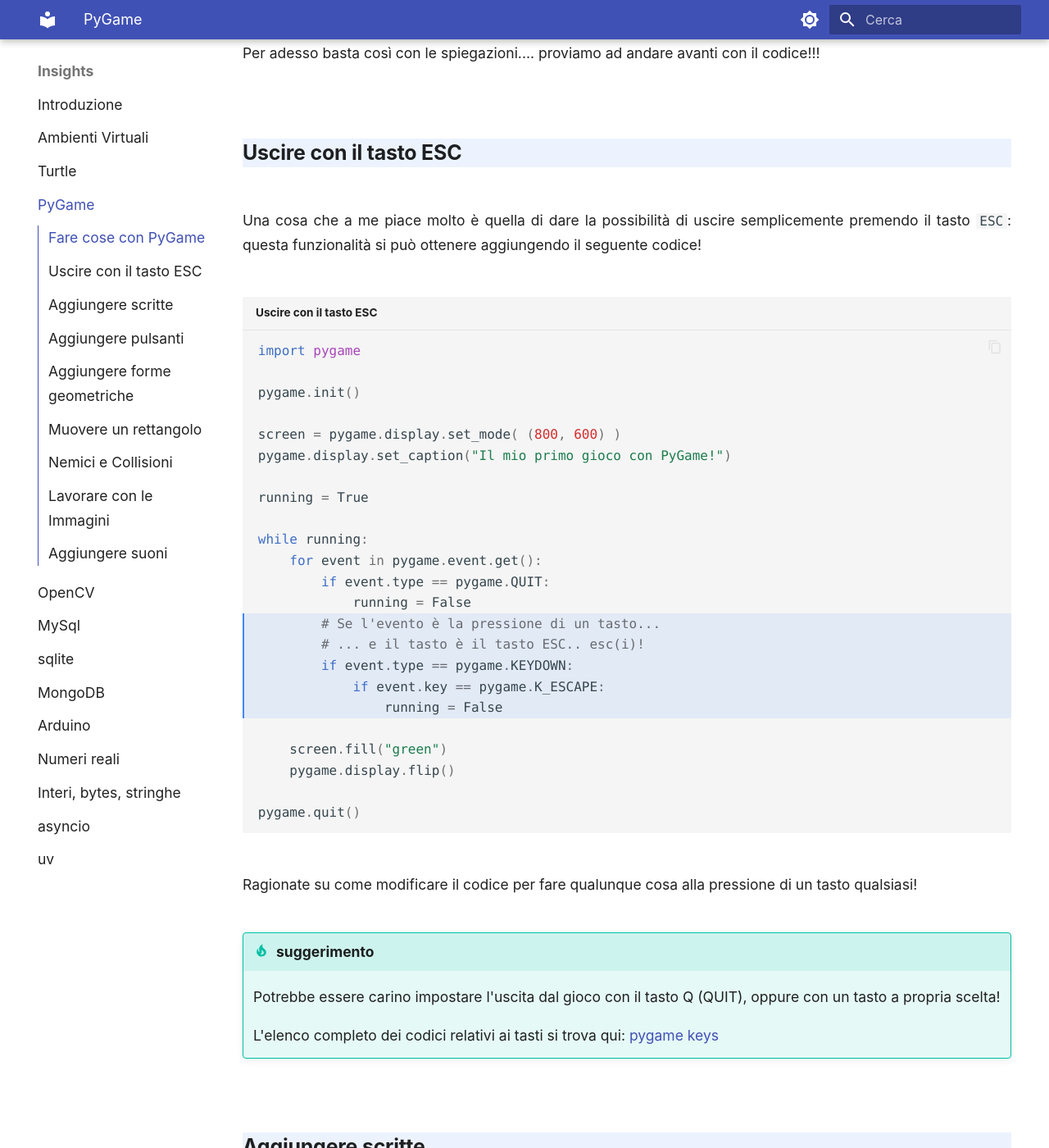
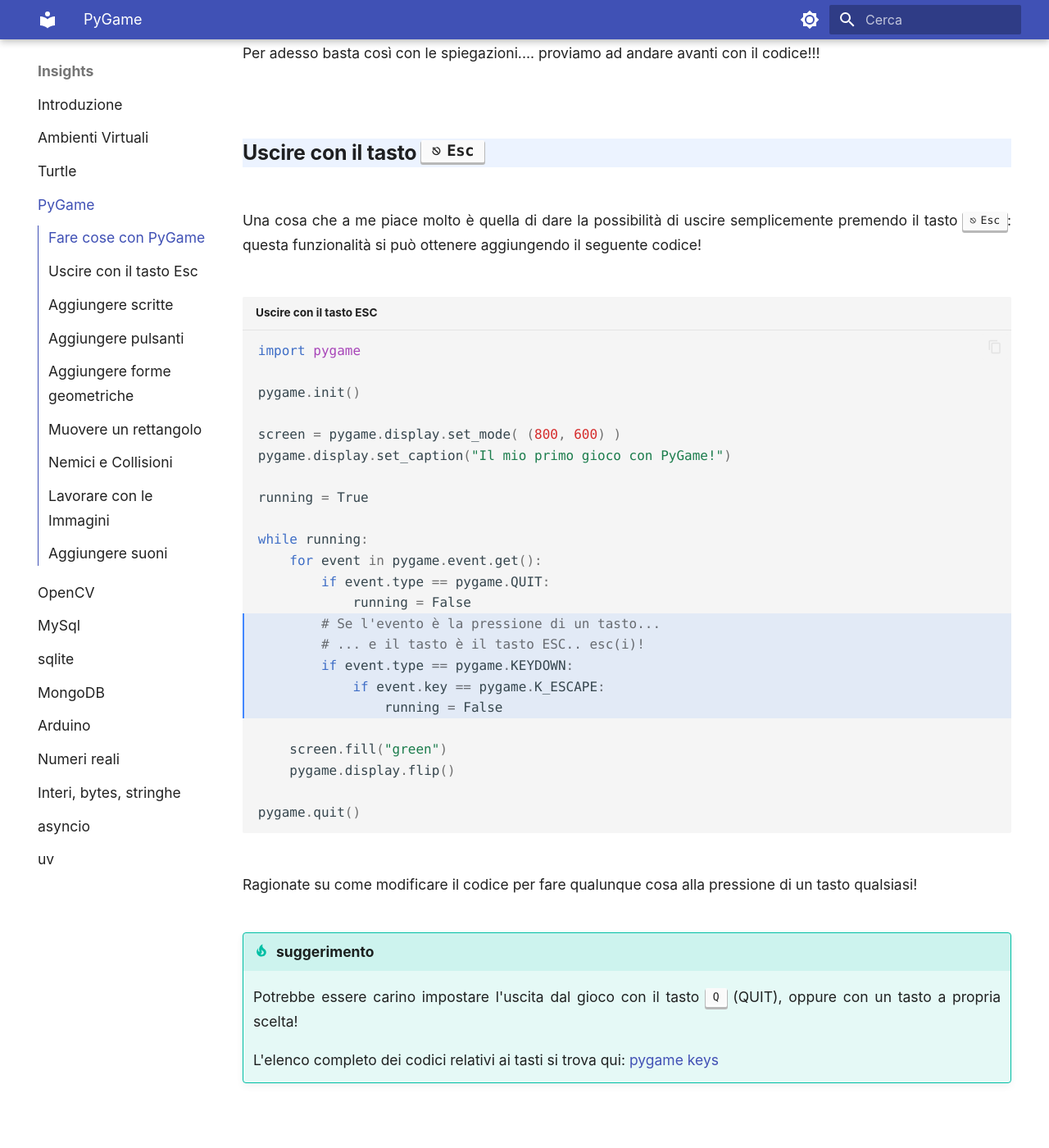
Before and after one commit to adjamhub/pyhandouts, an MkDocs documentation site: the page built from docs/insights/12_pygame1.md, in a window 1280 px wide and 1400 px high, scrolled down 2177 px. Shown: the whole window at 82% size. Built offline with MkDocs 1.6.1 and Material for MkDocs 9.7.7, drawn with Linux system fonts in a browser that asks for light colours.

```diff
--- a/docs/insights/12_pygame1.md
+++ b/docs/insights/12_pygame1.md
@@ -73,9 +73,9 @@ Vediamo pezzo per pezzo cosa abbiamo scritto:
 Per adesso basta così con le spiegazioni.... proviamo ad andare avanti con il codice!!!
 
 
-## Uscire con il tasto ESC
+## Uscire con il tasto ++esc++
 
-Una cosa che a me piace molto è quella di dare la possibilità di uscire semplicemente premendo il tasto `ESC`:
+Una cosa che a me piace molto è quella di dare la possibilità di uscire semplicemente premendo il tasto ++esc++:
 questa funzionalità si può ottenere aggiungendo il seguente codice!
 
 
@@ -111,7 +111,7 @@ Ragionate su come modificare il codice per fare qualunque cosa alla pressione di
 
 !!! tip "suggerimento"
 
-    Potrebbe essere carino impostare l'uscita dal gioco con il tasto Q (QUIT), oppure
+    Potrebbe essere carino impostare l'uscita dal gioco con il tasto ++q++ (QUIT), oppure
     con un tasto a propria scelta!
 
     L'elenco completo dei codici relativi ai tasti si trova
```
Also changed, not shown: docs/wx/110_widgets.md (+2 -2 lines).
